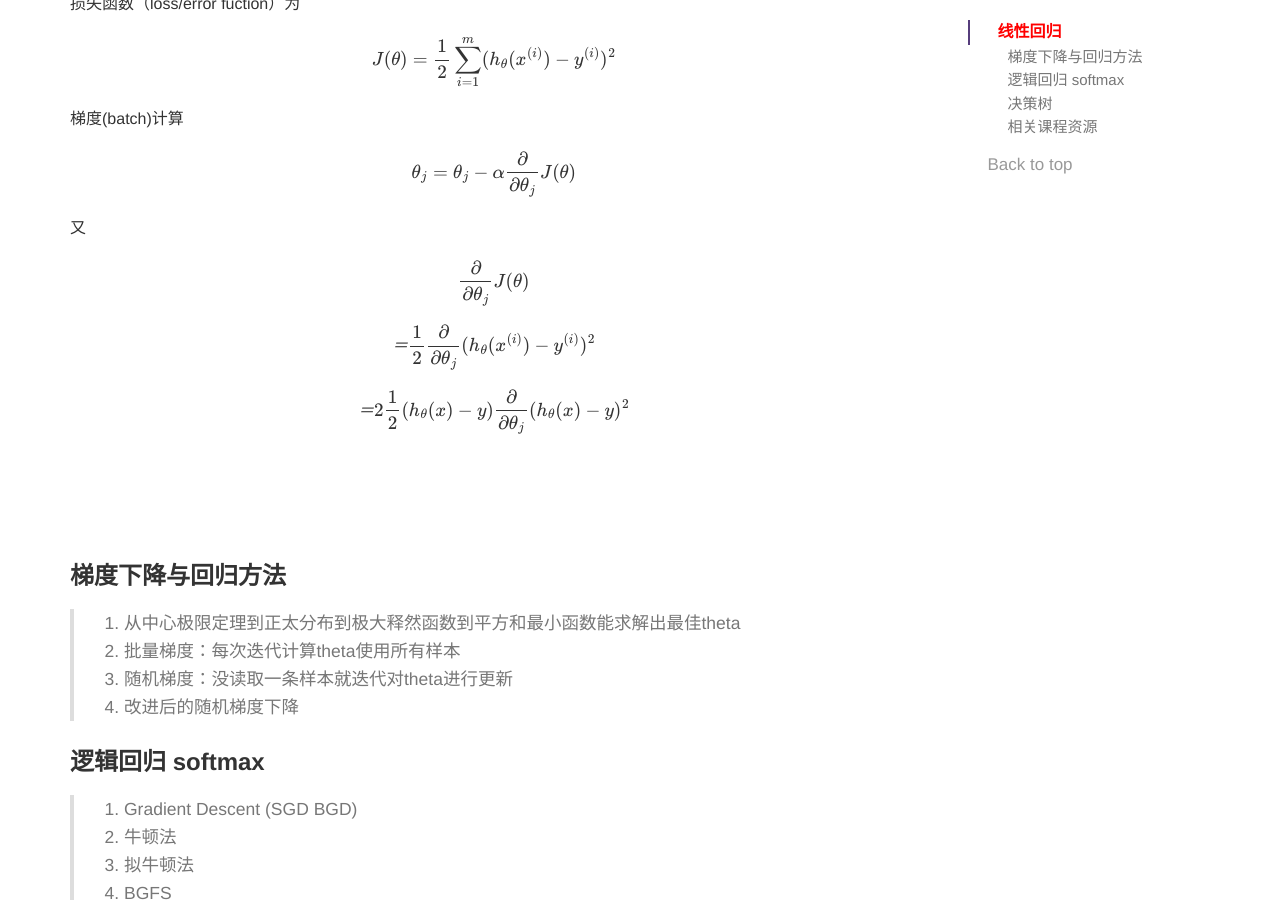
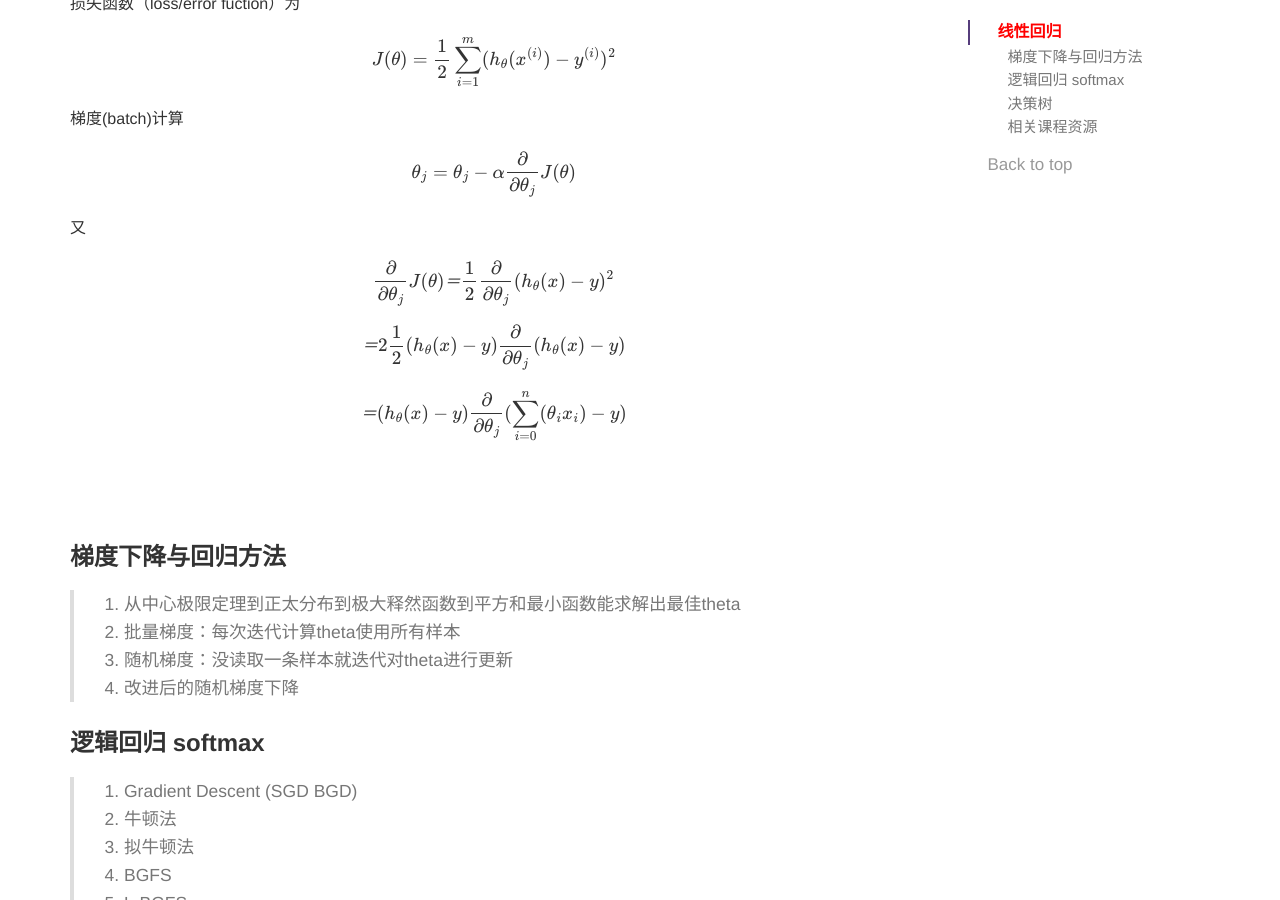
Before and after one commit to luyee/2pc.github.io, a Jekyll site: the page built from _posts/datascience/2015-06-13-ML.md, in a window 1280 px wide and 900 px high, scrolled down 645 px. Built offline with Jekyll 4.4.1, drawn with Linux system fonts in a browser that asks for light colours; formulas are drawn with MathJax 3; comment, search, counter and statistics services are not loaded.

Commit message:
Update 2015-06-13-ML.md

```diff
--- a/_posts/datascience/2015-06-13-ML.md
+++ b/_posts/datascience/2015-06-13-ML.md
@@ -46,19 +46,15 @@ $$
 又
 
 $$
-\frac\partial{\partial\theta_j}J(\theta)
+\frac\partial{\partial\theta_j}J(\theta)＝\frac 1 2 \frac\partial{\partial\theta_j}(h_\theta(x)-y)^2
 $$
 
 $$
-＝\frac 1 2 \frac\partial{\partial\theta_j}(h_\theta(x^{(i)})-y^{(i)})^2
-$$
-
-
-$$
-＝2 \frac 1 2 (h_\theta(x)-y) \frac\partial{\partial\theta_j}(h_\theta(x)-y)^2
+＝2 \frac 1 2 (h_\theta(x)-y) \frac\partial{\partial\theta_j}(h_\theta(x)-y)
 $$
 
 $$
+＝(h_\theta(x)-y) \frac\partial{\partial\theta_j}(\sum_{i=0}^n (\theta_i x_i)-y)
 $$
 
 $$
```
